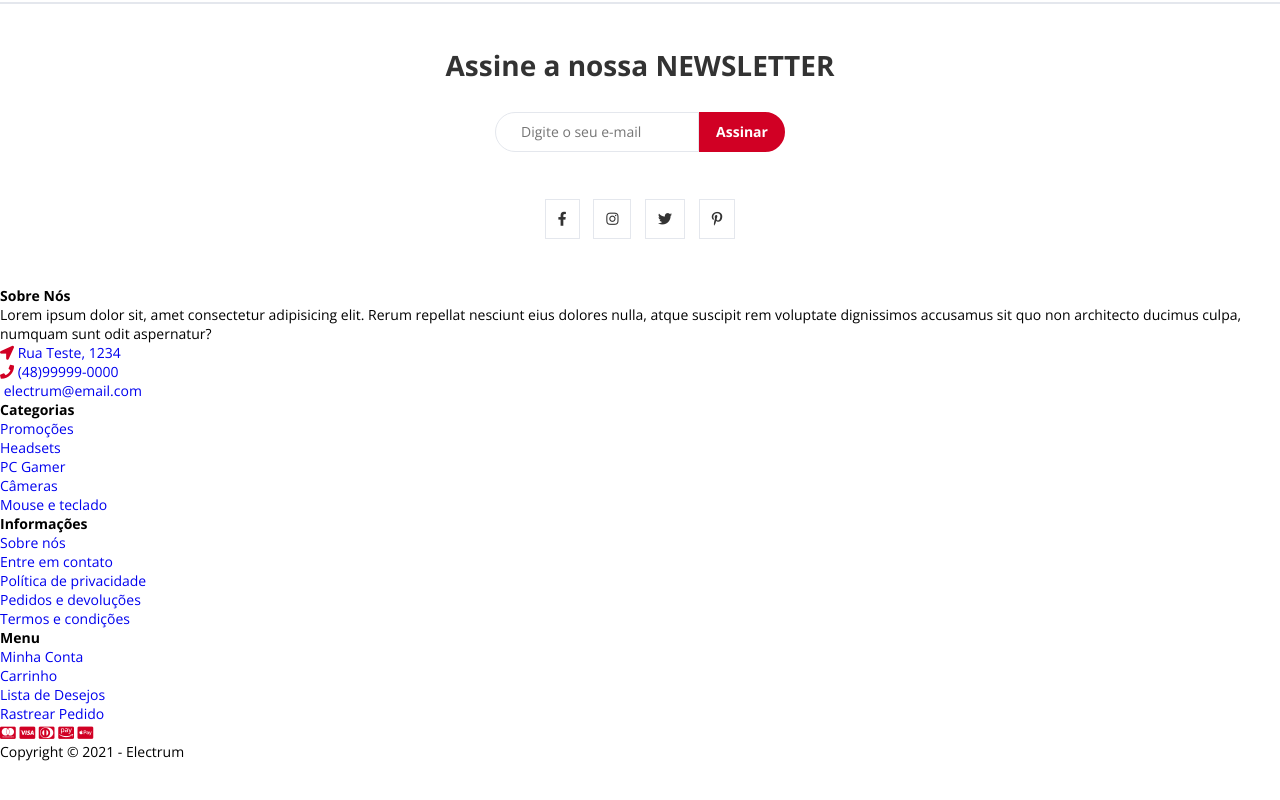
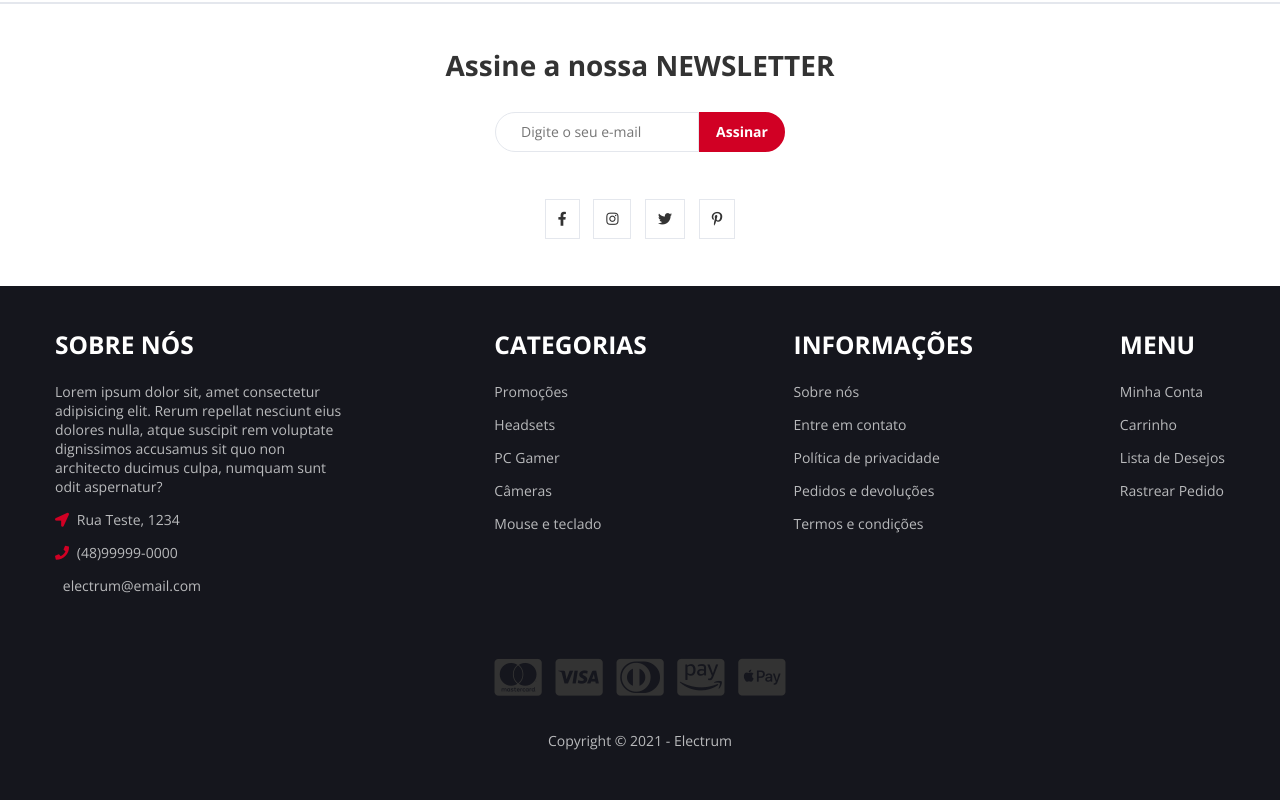
Before and after one commit to DanielFFerreira/electrum, a plain HTML site: page index.html in a window 1280 px wide. Shown: the part 3228-4028 px from the top of the page. Before the commit the page ends 3989 px from the top, so only its background shows below. Drawn offline with nearby package versions, Linux system fonts and the light colour scheme.

Commit message:
Footer style finished

```diff
--- /dev/null
+++ b/scss/2-layouts/_footer.scss
@@ -0,0 +1,66 @@
+@use '../1-base/variables';
+@use '../1-base/base-mixins';
+@use 'layouts-mixins';
+
+.footer {
+  background-color: variables.$bg-color;
+  padding: 3rem 0;
+
+  a,
+  p {
+    color: variables.$gray-text-color;
+  }
+
+  li,
+  p {
+    margin-bottom: 1rem;
+
+    a {
+      &:hover {
+        color: variables.$primary-color;
+      }
+    }
+  }
+  i {
+    margin-right: 0.3rem;
+  }
+  h3 {
+    color: variables.$light-color;
+    text-transform: uppercase;
+    font-size: 1.75rem;
+    margin-bottom: 1.5rem;
+  }
+  &-top {
+    @include layouts-mixins.center-container;
+    padding-bottom: 3rem;
+
+    &-about,
+    &-categories,
+    &-information,
+    &-menu {
+      max-width: 25%;
+    }
+  }
+  &-bottom {
+    @include layouts-mixins.center-container;
+    flex-direction: column;
+    justify-content: center;
+    align-items: center;
+
+    &-payments {
+      margin-bottom: 2rem;
+
+      i {
+        color: variables.$dark-color;
+        cursor: pointer;
+        font-size: 3rem;
+        margin: 5px;
+        transition: 0.4s;
+
+        &:hover {
+          color: variables.$primary-color;
+        }
+      }
+    }
+  }
+}
--- a/scss/2-layouts/layouts.scss
+++ b/scss/2-layouts/layouts.scss
@@ -3,3 +3,4 @@
 @use 'products-section';
 @use 'offer-section';
 @use 'newsletter-section';
+@use 'footer';
```
Also changed, not shown: css/app.css, 1 other file.
